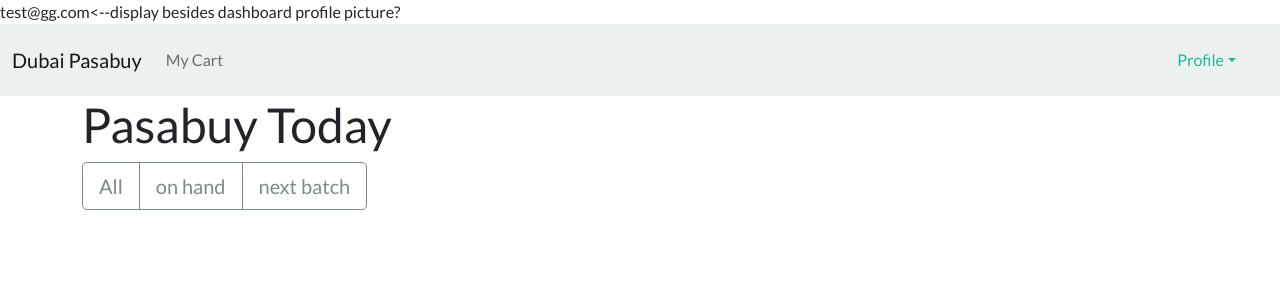
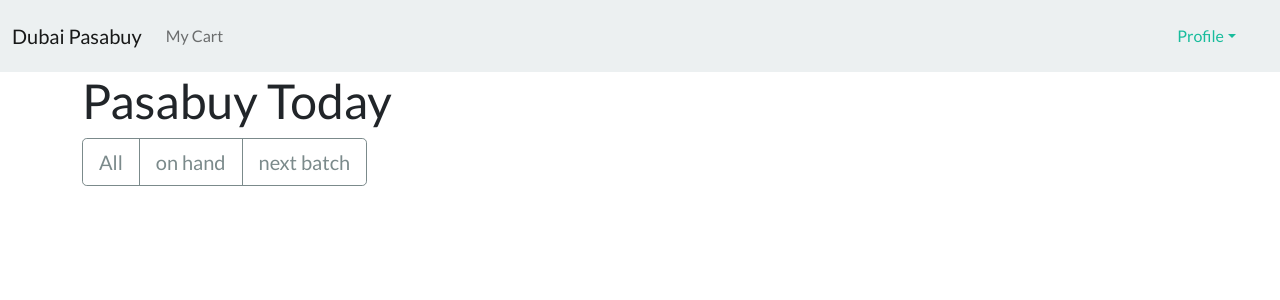
Before and after one commit to huenique/dubai-pasabuy, a PHP site: page /public/home.php in a window 1280 px wide. Shown: the top 300 px of the page. Run offline with PHP 8.4, Linux system fonts and the light colour scheme; a user stored in the database is signed in; data comes from the database, SQL or seed files in the repository.

Commit message:
refactor: rm hanging comment

```diff
--- a/public/home.php
+++ b/public/home.php
@@ -5,8 +5,6 @@ require_once __DIR__ . "/../db/connection.php";
 require_once __DIR__ . "/../utils/session.php";
 
 $user = get_session_user();
-
-echo $user . "<--display besides dashboard profile picture?";
 
 // map to allow different html page interactions to call php functions.
 if (array_key_exists("addToCart", $_POST)) {
```
